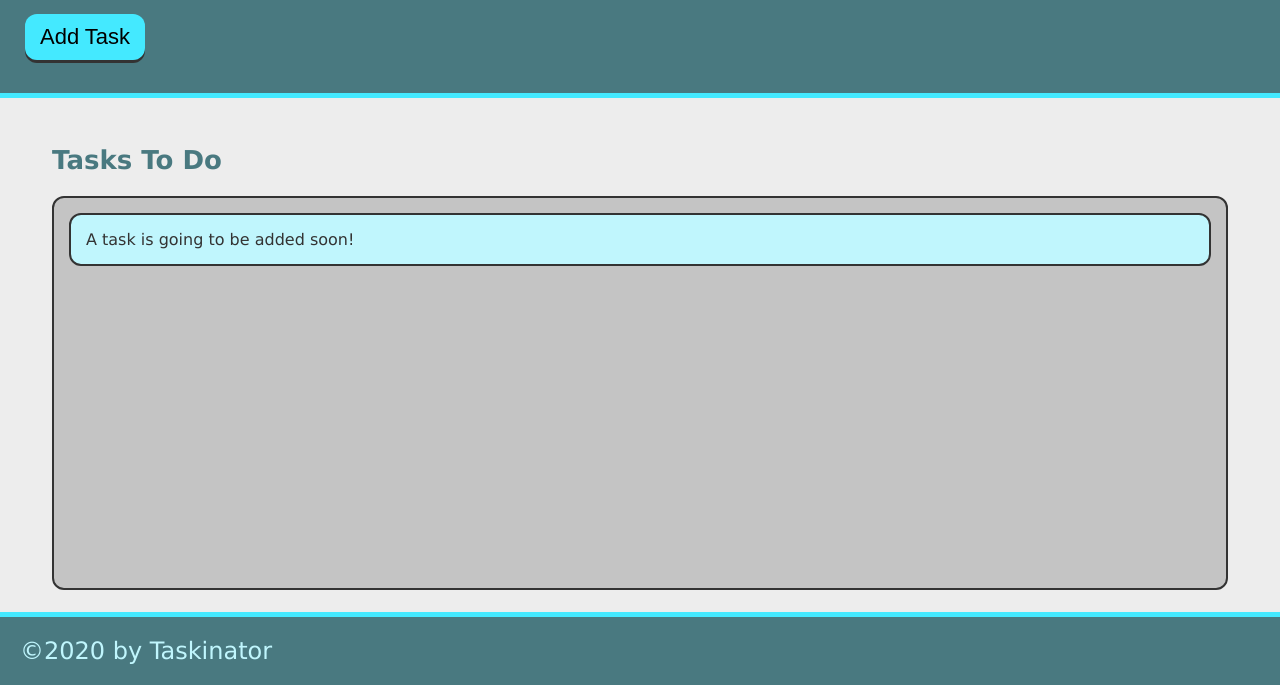
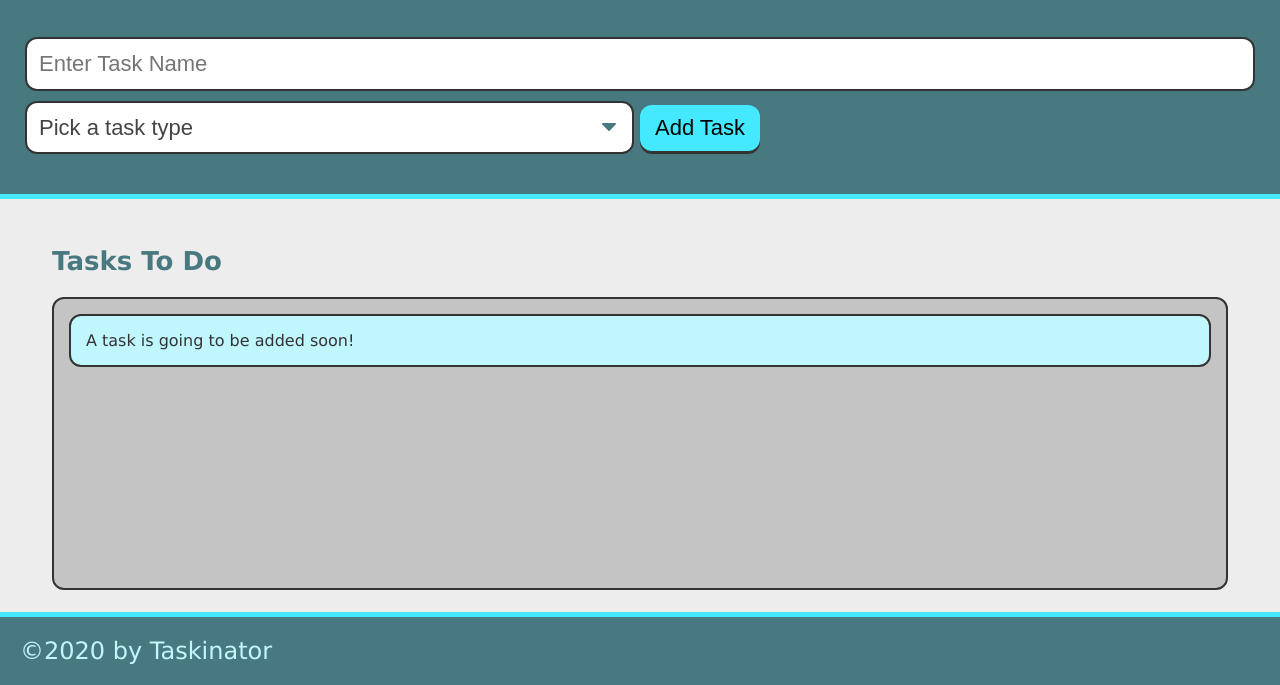
Before and after one commit to srehmat13/taskinator, a plain HTML site: page module-4-assets/index.html in a window 1280 px wide. Shown: the part 115-800 px from the top of the page. Drawn offline with Linux system fonts and the light colour scheme.

Commit message:
add task form

```diff
--- a/module-4-assets/index.html
+++ b/module-4-assets/index.html
@@ -12,7 +12,22 @@
     <header>
         <h1 class="page-title">Taskinator</h1>
         <p>Click the button below to add a new task!</p>
-        <button class="btn" id="save-task">Add Task</button>
+        <form id="task-form">
+            <div class="form-group"></div>
+                <input type="text" name="task-name" placeholder="Enter Task Name" />
+            </div>
+            <div class= "form-group">
+                <select name="task-type" class="select-dropdown">
+                    <option value="" disabled selected>Pick a task type</option>
+                    <option value="Print">Print</option>
+                    <option value="Web">Web</option>
+                    <option value="Mobile">Mobile</option>
+                </select>
+            </div>
+            <div class= "form-group">
+              <button class="btn" id="save-task" type="submit">Add Task</button>
+            </div>
+        </form>
     </header>
 
     <main class="page-content">
```
